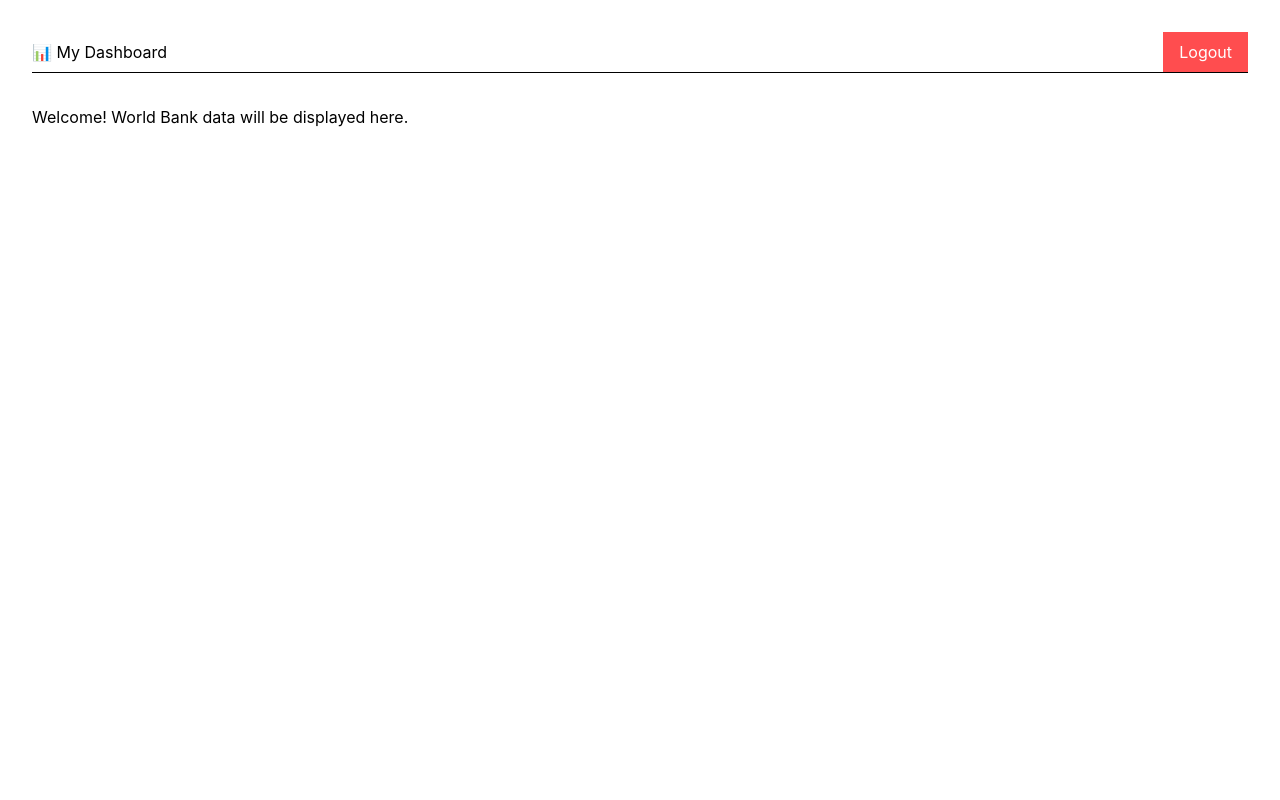
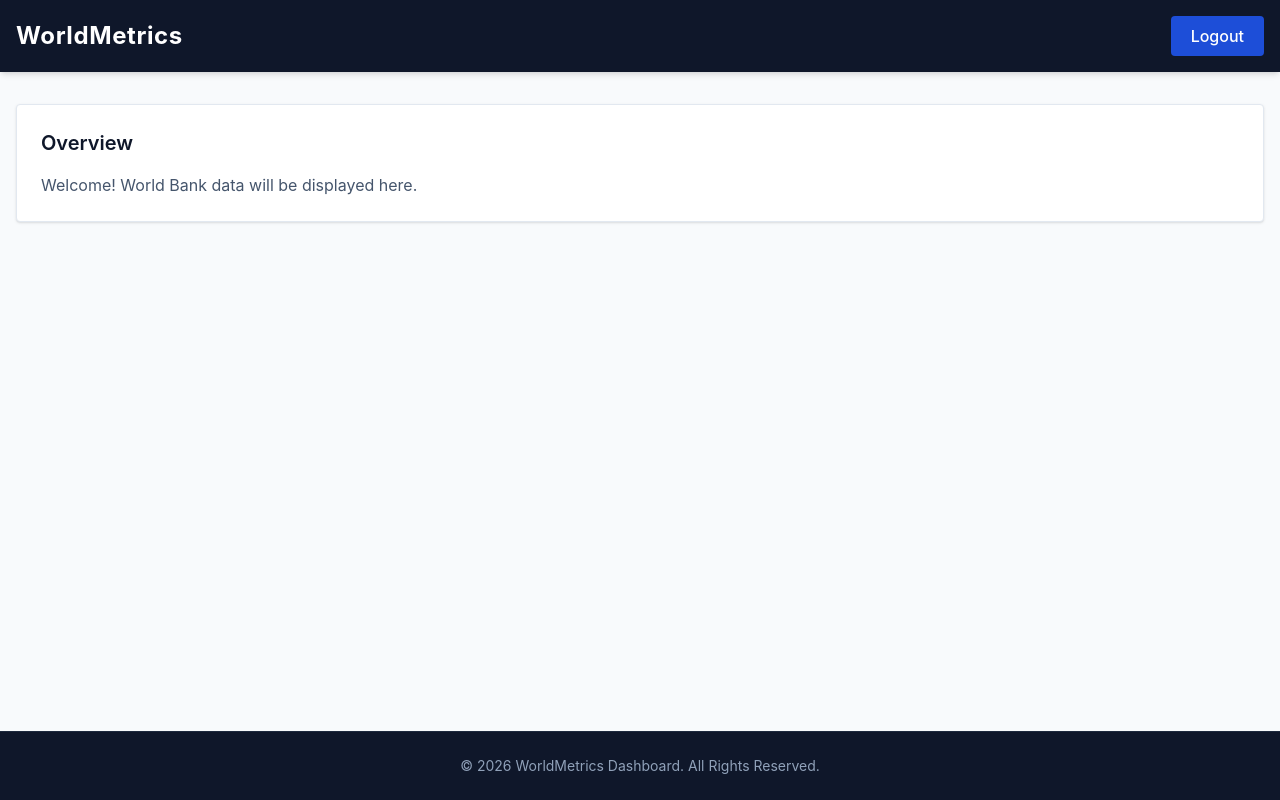
Before and after one commit to giavag/worldmetrics-dashboard, a React (Vite) app in the folder frontend/: page /dashboard in a window 1280 px wide. Built offline with nearby package versions, Linux system fonts and the light colour scheme.

Commit message:
feat: implement shared layout and nested routing

```diff
--- a/frontend/src/App.tsx
+++ b/frontend/src/App.tsx
@@ -2,21 +2,18 @@ import React from 'react';
 import { BrowserRouter, Routes, Route, Navigate } from 'react-router-dom';
 import Login from './pages/Login';
 import Dashboard from './pages/Dashboard';
+import Layout from './shared/layout/Layout';
 
 const App: React.FC = () => {
     return (
         <BrowserRouter>
             <Routes>
-          {/* Default route redirecting to login */}
-          <Route path="/" element={<Navigate to="/login" replace />} />
-
-          {/* Public Route */}
                 <Route path="/login" element={<Login />} />
 
-          {/* Protected Route (For now it's just a simple route, later we will add a Route Guard) */}
-          <Route path="/dashboard" element={<Dashboard />} />
+                <Route path="/dashboard" element={<Layout />}>
+                    <Route index element={<Dashboard />} />
+                </Route>
 
-          {/* Catch-all route for undefined paths - redirects to login */}
                 <Route path="*" element={<Navigate to="/login" replace />} />
             </Routes>
         </BrowserRouter>
--- a/frontend/src/pages/Dashboard.tsx
+++ b/frontend/src/pages/Dashboard.tsx
@@ -1,28 +1,10 @@
 import React from 'react';
-import { useNavigate } from 'react-router-dom';
 
 const Dashboard: React.FC = () => {
-    const navigate = useNavigate();
-
-    const handleLogout = () => {
-        console.log("Logging out...");
-        navigate('/login');
-    };
-
     return (
-        <div style={{ padding: '2rem' }}>
-            <header style={{ display: 'flex', justifyContent: 'space-between', alignItems: 'center' }}>
-                <h1>📊 My Dashboard</h1>
-                <button onClick={handleLogout} style={{ backgroundColor: '#ff4d4f', color: 'white', border: 'none', padding: '0.5rem 1rem', cursor: 'pointer' }}>
-                    Logout
-                </button>
-            </header>
-
-            <hr />
-
-            <main style={{ marginTop: '2rem' }}>
-                <p>Welcome! World Bank data will be displayed here.</p>
-            </main>
+        <div className="bg-white p-6 rounded shadow-sm border border-slate-200">
+            <h2 className="text-xl font-semibold text-wm-dark mb-4">Overview</h2>
+            <p className="text-slate-600">Welcome! World Bank data will be displayed here.</p>
         </div>
     );
 };
--- /dev/null
+++ b/frontend/src/shared/layout/Footer.tsx
@@ -0,0 +1,15 @@
+import React from 'react';
+
+const Footer: React.FC = () => {
+    const currentYear = new Date().getFullYear();
+
+    return (
+        <footer className="bg-wm-dark text-white mt-auto border-t border-slate-800">
+            <div className="container mx-auto py-6 text-center text-sm text-slate-400">
+                &copy; {currentYear} WorldMetrics Dashboard. All Rights Reserved.
+            </div>
+        </footer>
+    );
+};
+
+export default Footer;
--- /dev/null
+++ b/frontend/src/shared/layout/Header.tsx
@@ -0,0 +1,29 @@
+import React from 'react';
+import { Link, useNavigate } from 'react-router-dom';
+
+const Header: React.FC = () => {
+    const navigate = useNavigate();
+
+    const handleLogout = () => {
+        console.log("Logging out...");
+        navigate('/login');
+    };
+
+    return (
+        <header className="bg-wm-dark text-white shadow-md w-full">
+            <div className="container mx-auto px-4 py-4 flex items-center justify-between">
+                <Link to="/dashboard" className="text-2xl font-bold tracking-wide hover:text-wm-secondary transition-colors">
+                    WorldMetrics
+                </Link>
+                <button
+                    onClick={handleLogout}
+                    className="bg-wm-primary hover:bg-wm-secondary text-white font-medium py-2 px-5 rounded cursor-pointer transition-colors"
+                >
+                    Logout
+                </button>
+            </div>
+        </header>
+    );
+};
+
+export default Header;
--- /dev/null
+++ b/frontend/src/shared/layout/Layout.tsx
@@ -0,0 +1,20 @@
+import React from 'react';
+import { Outlet } from 'react-router-dom';
+import Header from './Header';
+import Footer from './Footer';
+
+const Layout: React.FC = () => {
+    return (
+        <div className="flex flex-col min-h-screen bg-wm-bg text-slate-800">
+            <Header />
+
+            <main className="flex-1 container mx-auto px-4 py-8">
+                <Outlet />
+            </main>
+
+            <Footer />
+        </div>
+    );
+};
+
+export default Layout;
```
Lines whose indentation alone changed are shown as unchanged.
